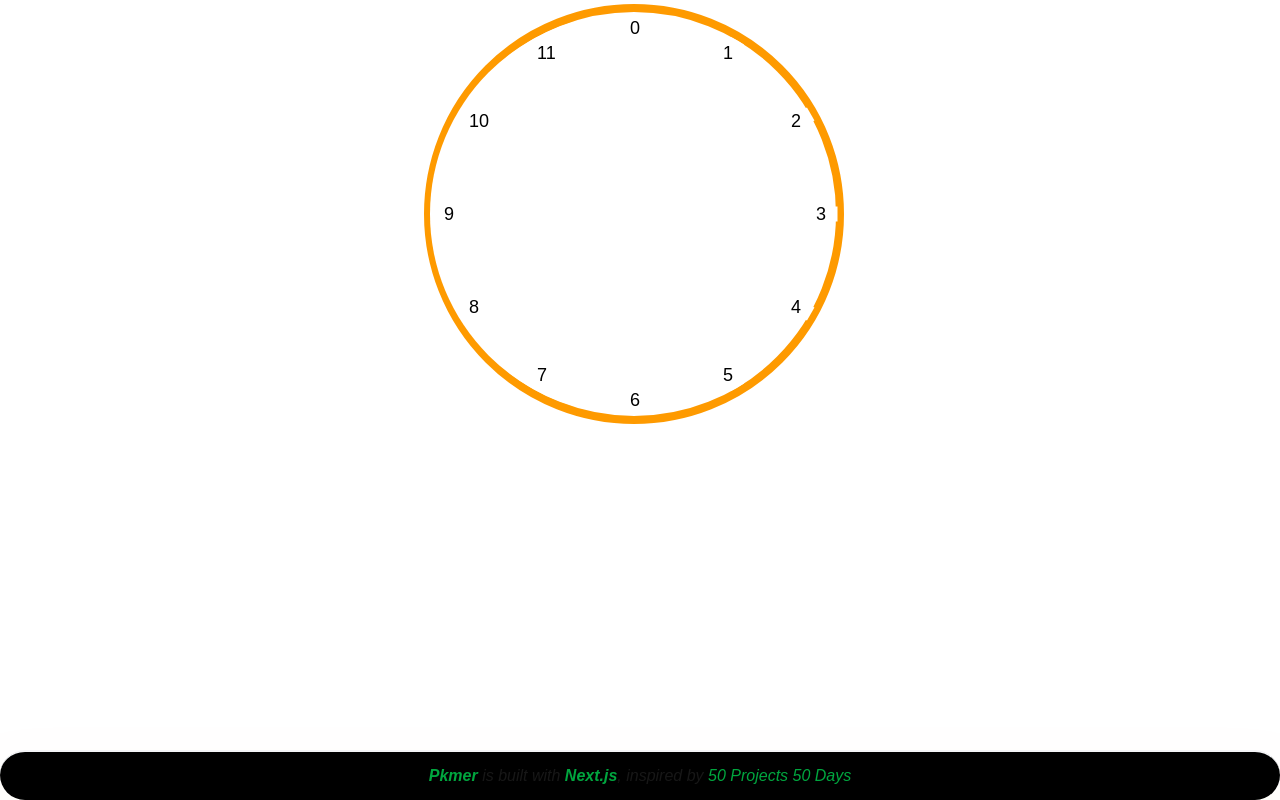
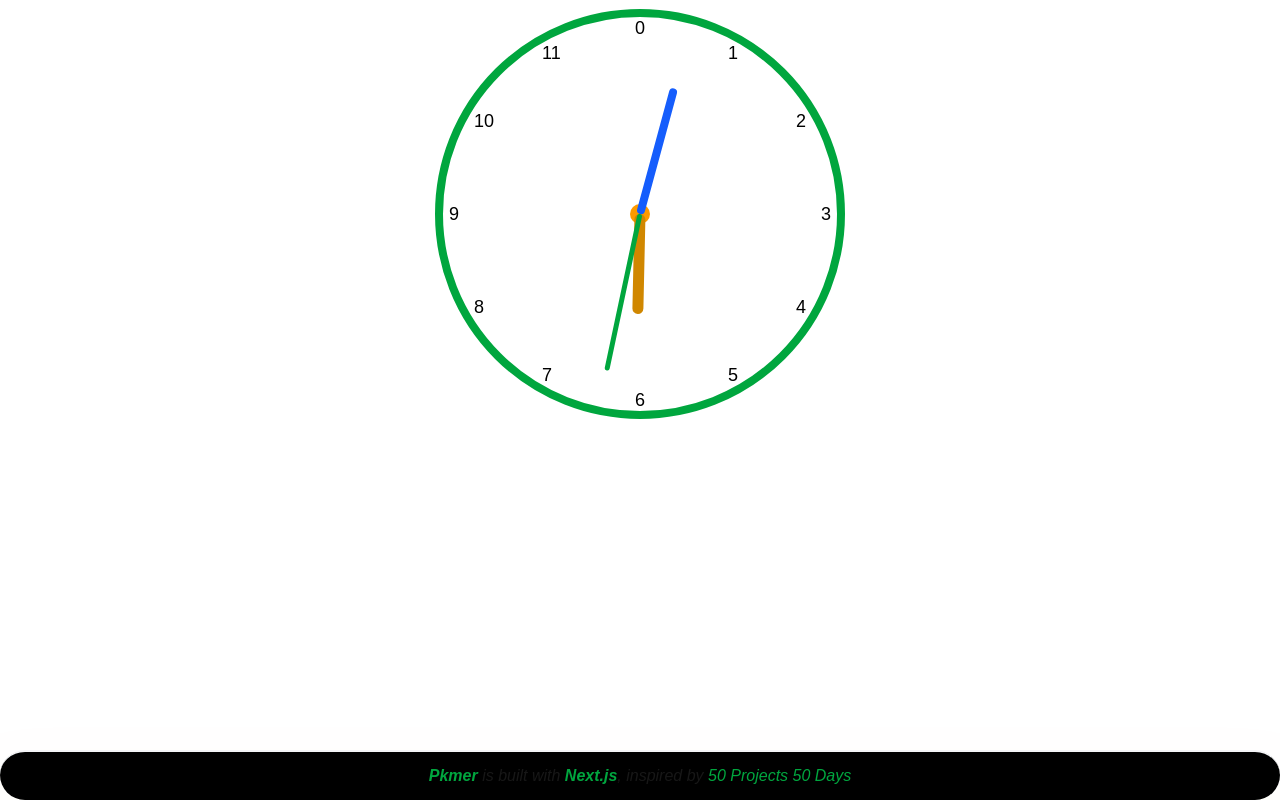
Before and after one commit to upangka/50days50projectsUseNextJs, a Next.js app: page /theme-clock in a window 1280 px wide. Built offline with nearby package versions, Linux system fonts and the light colour scheme.

Commit message:
feat(clock): 完成第一版的clock

```diff
--- a/src/app/(cases)/theme-clock/page.tsx
+++ b/src/app/(cases)/theme-clock/page.tsx
@@ -15,15 +15,10 @@ type ClockIndicator = {
 
 export default function ThemeClockPage() {
   const [secondDegree, setSecondDegree] = useState(0)
-  console.log({ secondDegree })
+  const [minuteDegree, setMinuteDegree] = useState(0)
+  const [hourDegree, setHourDegree] = useState(0)
   const scale = useCallback(
-    (
-      num: number,
-      in_min: number = 0,
-      in_max: number = 60,
-      out_min: number = 0,
-      out_max: number = 360
-    ) => {
+    (num: number, in_min: number, in_max: number, out_min: number = 0, out_max: number = 360) => {
       const degree = ((num - in_min) * (out_max - out_min)) / (in_max - in_min) + out_min
       console.log({ degree })
       return degree
@@ -44,28 +39,72 @@ export default function ThemeClockPage() {
     const interval = setInterval(() => {
       const date = new Date()
       const seconds = date.getSeconds()
-      console.log(seconds)
-      setSecondDegree(scale(seconds))
+      const minute = date.getMinutes() + seconds / 60
+      const hour = (date.getHours() % 12 || 0) + minute / 60
+      setSecondDegree(scale(seconds, 0, 60))
+      setMinuteDegree(scale(minute, 0, 60))
+      setHourDegree(scale(hour, 0, 12))
     }, 1000)
     return () => {
       clearInterval(interval)
     }
   }, [])
 
+  // todo 基于长度计算
   return (
     <section className='flex h-screen w-screen justify-center bg-white pt-3.5'>
-      <div className='relative h-[420px] w-[420px]'>
+      <div className='relative h-[410px] w-[410px]'>
         {/* 圆圈start */}
-        <div className='absolute -top-[10px] -left-[6px] h-full w-full rounded-full border-8 border-amber-500'></div>
+        <div className='absolute -top-[5px] z-20 h-full w-full rounded-full border-8 border-green-600'>
+          {/* 时钟中心圆圈start */}
+          <div className='absolute top-1/2 left-1/2 z-20 h-[20px] w-[20px] -translate-1/2 rotate-180 rounded-full bg-amber-500'>
+            {/* 时针start */}
+            <div
+              style={{
+                zIndex: '50',
+                transformOrigin: 'top center',
+                transition: secondDegree != 0 ? 'transform 0.5s ease-in-out' : 'none',
+                transform: `rotate(${hourDegree}deg)`
+              }}
+              className='absolute left-1/2 h-[100px] w-[11px] translate-[10px] -translate-x-1/2 rounded-3xl bg-yellow-600 select-none'
+            ></div>
+            {/* 时针end */}
+
+            {/* 分针start */}
+            <div
+              style={{
+                zIndex: '50',
+                transformOrigin: 'top center',
+                transition: secondDegree != 0 ? 'transform 0.5s ease-in-out' : 'none',
+                transform: `rotate(${minuteDegree}deg)`
+              }}
+              className='absolute left-1/2 h-[130px] w-[8px] translate-[10px] -translate-x-1/2 rounded-3xl bg-blue-600 select-none'
+            ></div>
+            {/* 分针end */}
+
+            {/* 秒钟start */}
+            <div
+              style={{
+                zIndex: '50',
+                transformOrigin: 'top center',
+                transition: secondDegree != 0 ? 'transform 0.5s ease-in-out' : 'none',
+                transform: `rotate(${secondDegree}deg)`
+              }}
+              className='absolute left-1/2 h-[160px] w-[5px] translate-[10px] -translate-x-1/2 rounded-3xl bg-green-600 select-none'
+            ></div>
+            {/* 秒钟end */}
+          </div>
+          {/* 时钟中心圆圈end */}
+        </div>
         {/* 圆圈end */}
 
         {/* 数字start */}
-        <ul className='relative h-[400px] w-[400px] rounded-full bg-white'>
+        <ul className='relative z-10 h-[400px] w-[400px] rounded-full bg-white'>
           {clockIndicators.map(indicator => {
             return (
               <li
                 key={indicator.index}
-                className='absolute h-[200px] w-[15px] bg-white text-lg text-black select-none'
+                className='absolute h-[200px] w-[15px] bg-transparent text-lg text-black select-none'
                 style={{
                   left: '50%',
                   transform: `rotate(${indicator.degree}deg)`,
@@ -85,15 +124,6 @@ export default function ThemeClockPage() {
         </ul>
         {/* 数字end */}
       </div>
-
-      {/* <div
-        style={{
-          transformOrigin: 'bottom center',
-          transition: 'transform 0.5s ease-in-out',
-          transform: `rotate(${secondDegree}deg)`
-        }}
-        className='h-[200px] w-[5px] bg-black select-none'
-      ></div> */}
     </section>
   )
 }
```
